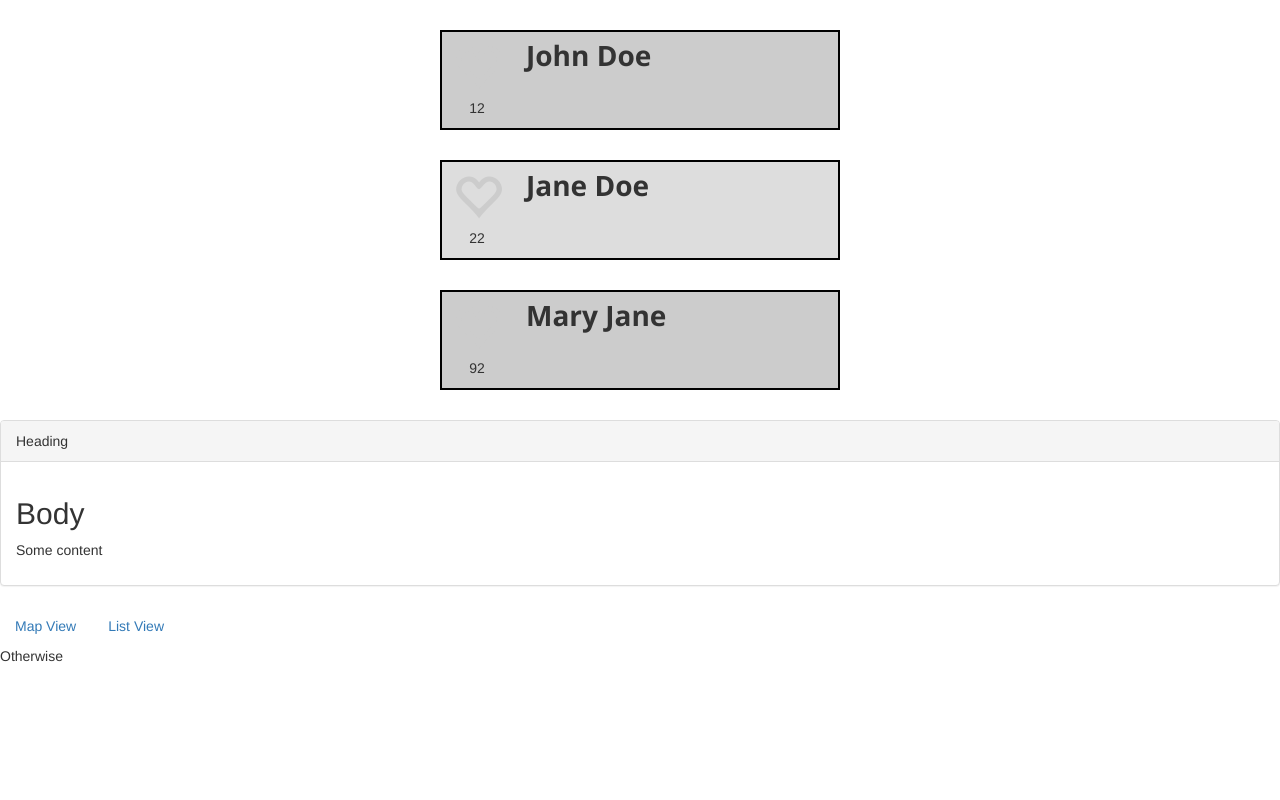
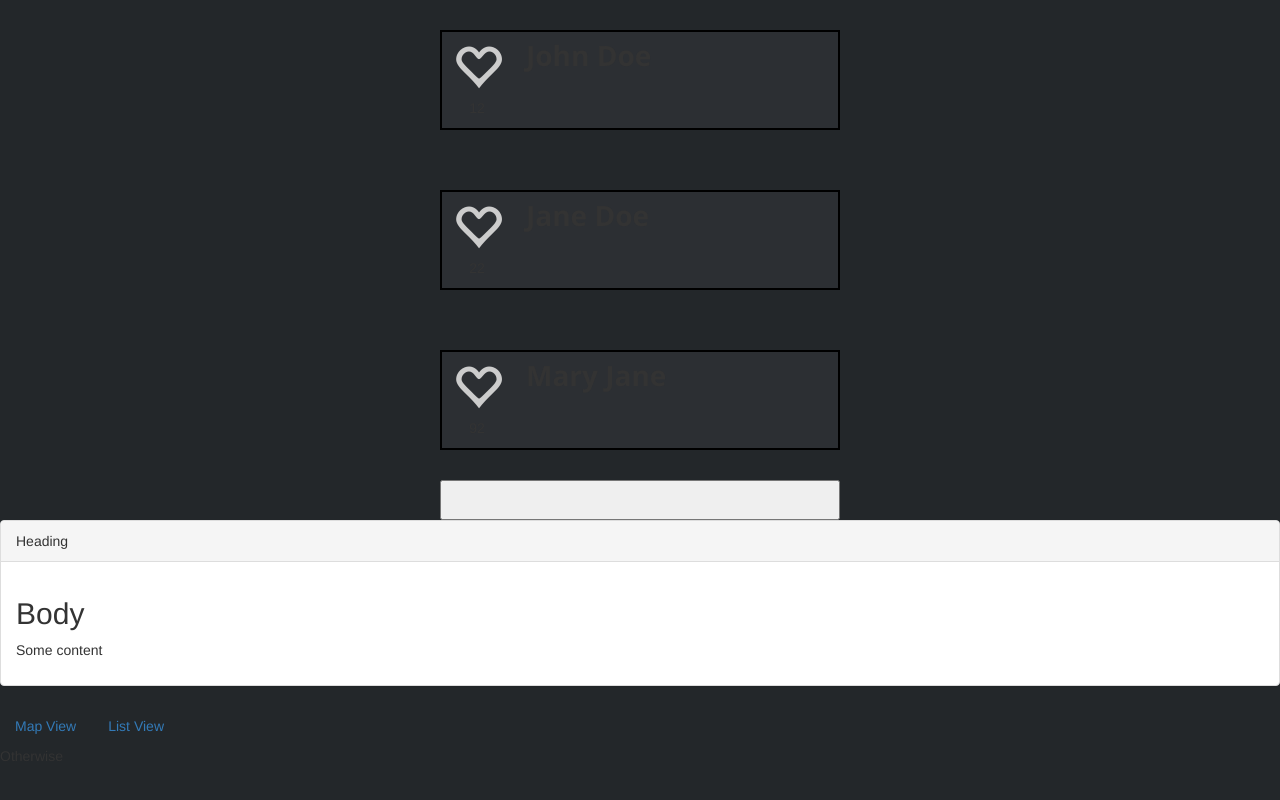
Before and after one commit to SB-FM/angularcourse, an Angular app: page / in a window 1280 px wide. Built offline with nearby package versions, Linux system fonts and the light colour scheme.

Commit message:
added add button

```diff
--- a/src/app/app.component.css
+++ b/src/app/app.component.css
@@ -0,0 +1 @@
+body{background: #23272a}
--- a/src/app/authors/authors.component.css
+++ b/src/app/authors/authors.component.css
@@ -1,5 +1,6 @@
 .authors__container {
   display: flex;
+  flex-direction: column;
   justify-content: center;
 }
 
@@ -14,16 +15,19 @@
 }
 
 .even {
-  background-color: #ccc;
+  background-color: #2c2f33;
 }
 
 .odd {
-  background-color: #ddd;
+  background-color: #2c2f33;
 }
 
 .authors__list {
   display: flex;
   flex-direction: column;
+  justify-content: center;
+  align-self: center;
+  max-width: 400px;
 }
 
 .author__value {
@@ -32,3 +36,8 @@
   font-weight: bold;
   font-size: 28px;
 }
+
+.add-button {
+  min-width: 80px;
+  min-height: 40px;
+}
--- a/src/app/authors/authors.component.html
+++ b/src/app/authors/authors.component.html
@@ -1,6 +1,7 @@
 <div class="authors__container">
-  <div class="authors_list">
+  <div class="authors__list">
     <div *ngIf="authors.length > 0; then authorList else noAuthors"></div>
+    <button class="add-button" (click)="onAdd()" ></button>
   </div>
   <ng-template #authorList>
     <div class="author__card" [class.even]="isEven" [class.odd]="isOdd" *ngFor="let author of authors;index as i;even as isEven; odd as isOdd">
--- a/src/app/authors/authors.component.min.css
+++ b/src/app/authors/authors.component.min.css
@@ -1 +1 @@
-.authors__container{display:flex;justify-content:center}.author__card{display:flex;flex-direction:row;border:2px solid black;min-width:400px;min-height:100px;flex:1;margin:30px 0 30px 0}.even{background-color:#ccc}.odd{background-color:#ddd}.authors__list{display:flex;flex-direction:column}.author__value{margin:3px 0 0 24px;font-family:'Segoe UI', Tahoma, Geneva, Verdana, sans-serif;font-weight:bold;font-size:28px}
+.authors__container{display:flex;flex-direction:column;justify-content:center}.author__card{display:flex;flex-direction:row;border:2px solid black;min-width:400px;min-height:100px;flex:1;margin:30px 0 30px 0}.even{background-color:#2c2f33}.odd{background-color:#2c2f33}.authors__list{display:flex;flex-direction:column;justify-content:center;align-self:center;max-width:400px}.author__value{margin:3px 0 0 24px;font-family:'Segoe UI', Tahoma, Geneva, Verdana, sans-serif;font-weight:bold;font-size:28px}.add-button{min-width:80px;min-height:40px}
--- a/src/app/authors/authors.component.scss
+++ b/src/app/authors/authors.component.scss
@@ -1,6 +1,8 @@
 .authors__container {
   display: flex;
+  flex-direction: column;
   justify-content: center;
+
 }
 
 .author__card {
@@ -14,16 +16,19 @@
 }
 
 .even {
-  background-color: #ccc
+  background-color: #2c2f33
 }
 
 .odd {
-  background-color: #ddd
+  background-color: #2c2f33
 }
 
 .authors__list {
   display: flex;
   flex-direction: column;
+  justify-content: center;
+  align-self: center;
+  max-width: 400px;
 }
 
 .author__value {
@@ -32,3 +37,8 @@
   font-weight: bold;
   font-size: 28px;
 }
+
+.add-button{
+    min-width: 80px;
+    min-height: 40px;
+}
--- a/src/app/authors/authors.component.ts
+++ b/src/app/authors/authors.component.ts
@@ -17,4 +17,7 @@ export class AuthorsComponent implements OnInit {
   onFavoriteChanged(eventArgs) {
     console.log('Favorite changed: ', eventArgs);
   }
+  onAdd() {
+    this.authors.push({ name: 'Ron Swanson', likes: 666 })
+  }
 }
--- a/src/styles.css
+++ b/src/styles.css
@@ -1 +1,2 @@
 @import "~bootstrap/dist/css/bootstrap.css";
+body{background: #23272a;}
```
